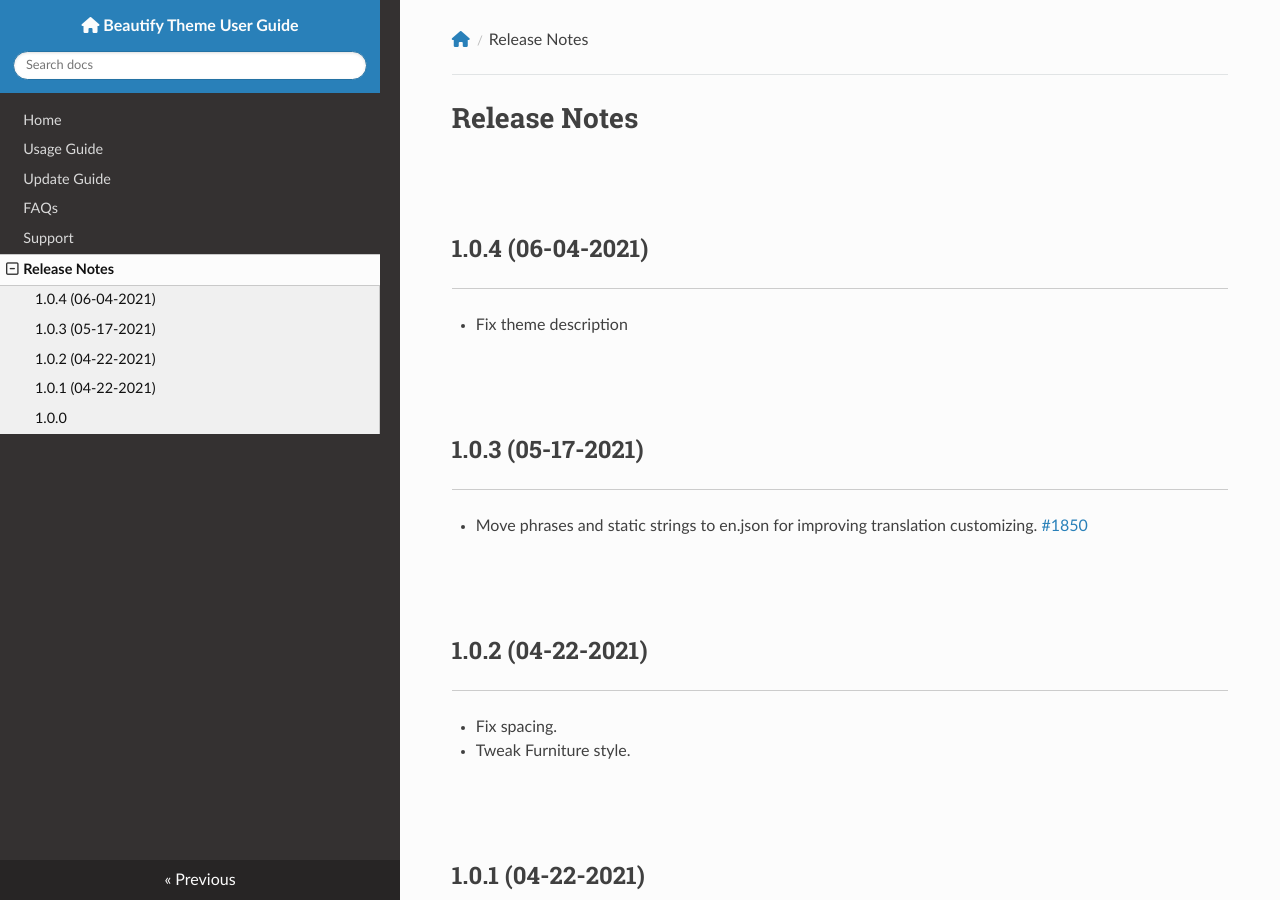
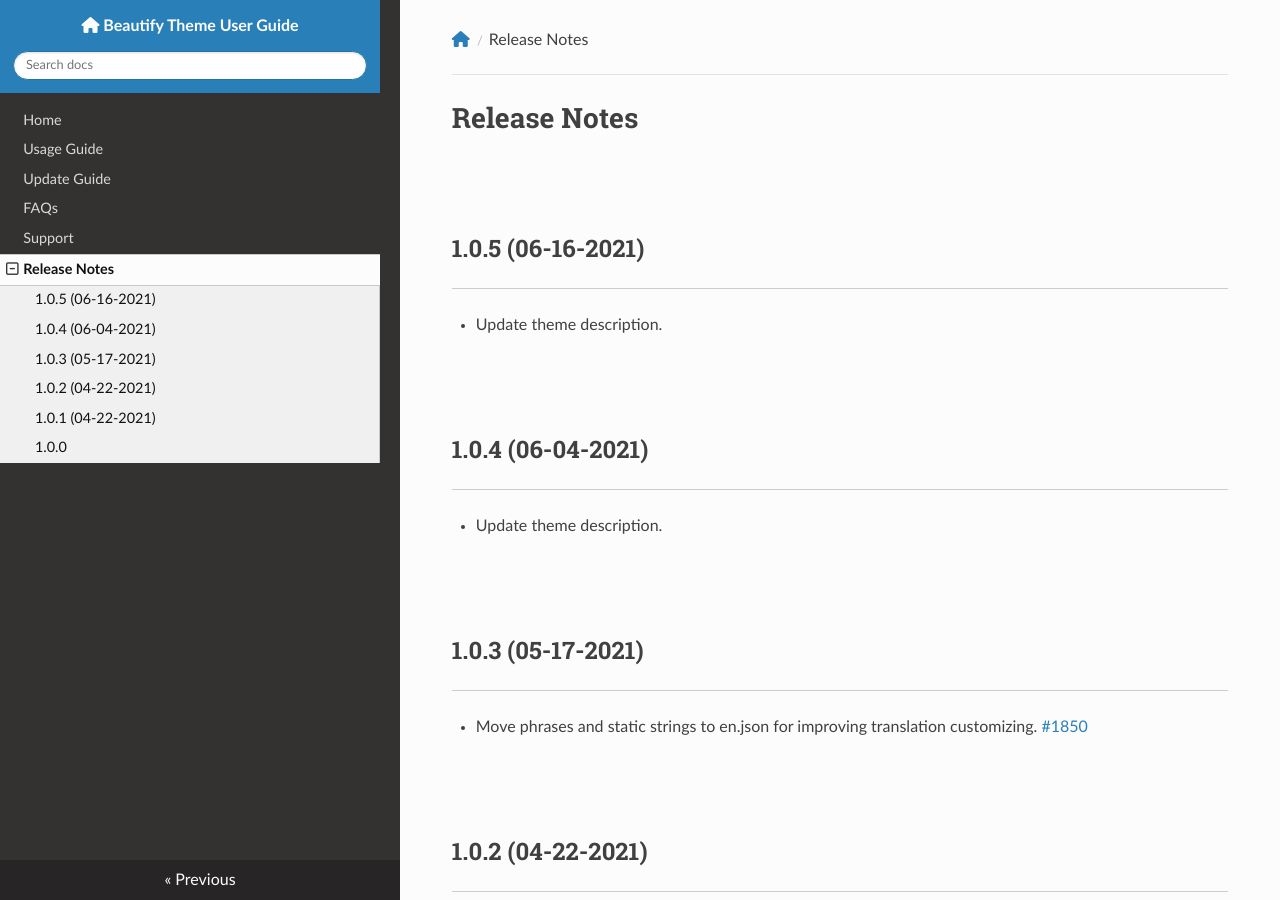
Before and after one commit to tvlgiao/bc-beautify-docs, an MkDocs documentation site: the page built from docs/changelog.md, in a window 1280 px wide and 900 px high. Built offline with MkDocs 1.6.1, drawn with Linux system fonts in a browser that asks for light colours; nearby versions of some CDN libraries.

Commit message:
Release 1.0.5

```diff
--- a/docs/changelog.md
+++ b/docs/changelog.md
@@ -1,7 +1,10 @@
 # Release Notes
 
+## 1.0.5 (06-16-2021)
+- Update theme description.
+
 ## 1.0.4 (06-04-2021)
-- Fix theme description
+- Update theme description.
 ## 1.0.3 (05-17-2021)
 - Move phrases and static strings to en.json for improving translation customizing. [#1850](https://github.com/bigcommerce/cornerstone/pull/1850)
 
```
